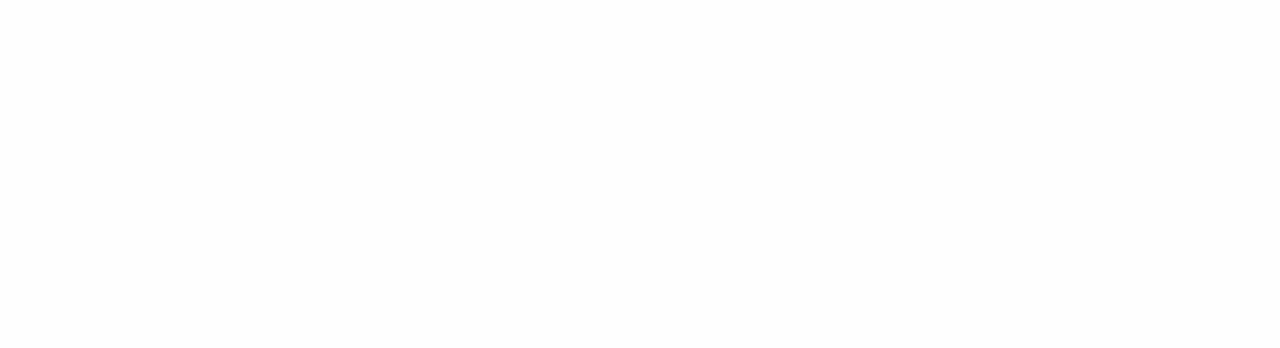
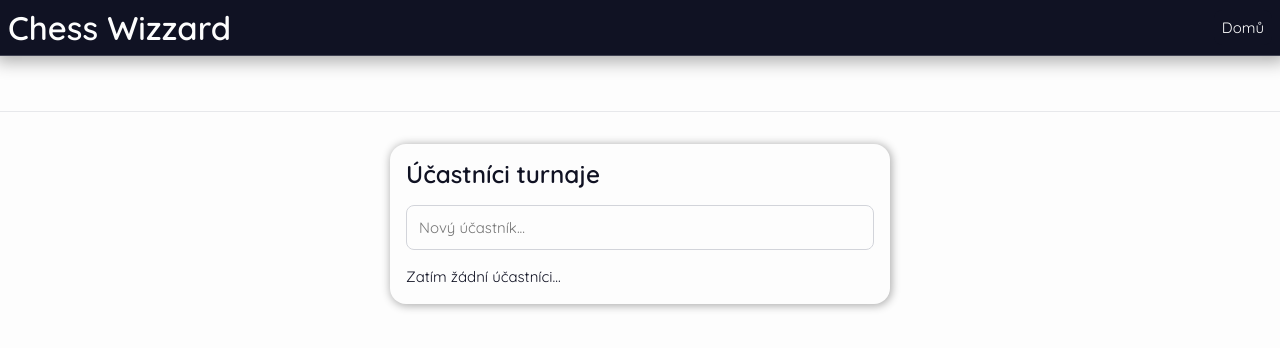
Before and after one commit to Andrej-Dunda/chess-wizzard, a React (Create React App) app in the folder frontend/: page /tournament in a window 1280 px wide. Before the commit this address had no page. Shown: the top 348 px of the page. Built offline with nearby package versions, Linux system fonts and the light colour scheme.

Commit message:
added participants registration page

```diff
--- a/frontend/package.json
+++ b/frontend/package.json
@@ -15,6 +15,7 @@
     "@types/node": "^16.18.96",
     "@types/react": "^18.3.0",
     "@types/react-dom": "^18.3.0",
+    "@types/uuid": "^9.0.8",
     "font-awesome": "^4.7.0",
     "react": "^18.3.0",
     "react-dom": "^18.3.0",
@@ -22,6 +23,7 @@
     "react-scripts": "5.0.1",
     "sass": "^1.75.0",
     "typescript": "^4.9.5",
+    "uuid": "^9.0.1",
     "web-vitals": "^2.1.4"
   },
   "scripts": {
--- a/frontend/src/App.tsx
+++ b/frontend/src/App.tsx
@@ -3,12 +3,14 @@
 import { Route, Routes } from 'react-router-dom'
 import TournamentsOverview from './pages/TournamentsOverview';
 import Layout from './pages/Layout';
+import TournamentWindow from './pages/TournamentWindow';
 
 const App = () => {
   return (
     <Routes>
       <Route path="/" element={<Layout />}>
         <Route index element={<TournamentsOverview />} />
+        <Route path='tournament' element={<TournamentWindow />} />
       </Route>
     </Routes>
   );
--- a/frontend/src/components/modal/modal-contents/EditTournamentModalContent.tsx
+++ b/frontend/src/components/modal/modal-contents/EditTournamentModalContent.tsx
@@ -29,7 +29,7 @@
       return
     }
 
-    putTournament(tournament._id, newTournamentName)
+    putTournament(tournament._id, newTournamentName, tournament.participants)
     closeModal()
   }
 
--- a/frontend/src/components/navigation/Navigation.scss
+++ b/frontend/src/components/navigation/Navigation.scss
@@ -27,7 +27,7 @@
     color: var(--grayscale-100);
     margin: 0;
 
-    font-size: 30px;
+    cursor: pointer;
 
     -webkit-user-select: none; /* Safari */
     -ms-user-select: none; /* Internet Explorer/Edge */
--- a/frontend/src/components/navigation/Navigation.tsx
+++ b/frontend/src/components/navigation/Navigation.tsx
@@ -1,13 +1,13 @@
-import { useNavigate } from 'react-router-dom';
 import './Navigation.scss'
+import { useNav } from '../../contexts/NavigationProvider';
 
 const Navigation = () => {
-  const navigate = useNavigate();
+  const { toHome } = useNav();
 
   return (
     <div className="navigation">
-      <h1 className='navigation-heading'>Chess Wizzard</h1>
-      <button className="home-button" onClick={() => navigate('/')}>Domů</button>
+      <h2 className='navigation-heading' onClick={toHome}>Chess Wizzard</h2>
+      <button className="home-button" onClick={toHome}>Domů</button>
     </div>
   )
 }
--- a/frontend/src/contexts/TournamentsProvider.tsx
+++ b/frontend/src/contexts/TournamentsProvider.tsx
@@ -1,7 +1,8 @@
 import { createContext, useContext, useState } from 'react';
 import React from 'react';
-import { iTournament } from '../interfaces/tournaments-interface';
+import { iParticipant, iTournament } from '../interfaces/tournaments-interface';
 import { useSnackbar } from './SnackbarProvider';
+import { v4 as uuidv4 } from 'uuid';
 
 type TournamentsContextType = {
   tournaments: iTournament[];
@@ -12,7 +13,7 @@
   getTournaments: () => void;
   postTournament: (newTournamentName: string) => void;
   getTournament: (tournamentId: string) => void;
-  putTournament: (tournamentId: string, tournamentName: string) => void;
+  putTournament: (tournamentId: string, tournamentName: string, participants: iParticipant[]) => void;
   deleteTournament: (tournamentId: string) => void;
 };
 
@@ -27,26 +28,115 @@
     {
       _id: 'asdf1',
       name: 'Turnaj 1',
-      date: '2024-1-10'
+      date: '2024-1-10',
+      participants: [
+        {
+          _id: uuidv4(),
+          name: 'Andrej'
+        },
+        {
+          _id: uuidv4(),
+          name: 'Jirka'
+        },
+        {
+          _id: uuidv4(),
+          name: 'Honza'
+        },
+        {
+          _id: uuidv4(),
+          name: 'Kuba'
+        },
+        {
+          _id: uuidv4(),
+          name: 'Lukáš'
+        },
+        {
+          _id: uuidv4(),
+          name: 'Martin'
+        },
+        {
+          _id: uuidv4(),
+          name: 'Michal'
+        },
+        {
+          _id: uuidv4(),
+          name: 'Petr'
+        },
+        {
+          _id: uuidv4(),
+          name: 'Tomáš'
+        },
+        {
+          _id: uuidv4(),
+          name: 'Vojta'
+        },
+        {
+          _id: uuidv4(),
+          name: 'Zdeněk'
+        }
+      ]
     },
     {
       _id: 'asdf2',
       name: 'Turnaj 2',
-      date: '2024-2-10'
+      date: '2024-2-10',
+      participants: []
     },
     {
       _id: 'asdf3',
       name: 'Turnaj 3',
-      date: '2024-3-10'
+      date: '2024-3-10',
+      participants: [
+        {
+          _id: uuidv4(),
+          name: 'Branibor'
+        },
+        {
+          _id: uuidv4(),
+          name: 'Borek'
+        },
+        {
+          _id: uuidv4(),
+          name: 'Drahoslav'
+        },
+        {
+          _id: uuidv4(),
+          name: 'Egon'
+        },
+        {
+          _id: uuidv4(),
+          name: 'František'
+        },
+        {
+          _id: uuidv4(),
+          name: 'Gustav'
+        },
+        {
+          _id: uuidv4(),
+          name: 'Hynek'
+        },
+        {
+          _id: uuidv4(),
+          name: 'Ivan'
+        },
+        {
+          _id: uuidv4(),
+          name: 'Jaroslav'
+        },
+        {
+          _id: uuidv4(),
+          name: 'Kamil'
+        },
+        {
+          _id: uuidv4(),
+          name: 'Ladislav'
+        }
+      ]
     }
   ])
   const [selectedTournament, setSelectedTournament] = useState<iTournament>()
 
   const { openSnackbar } = useSnackbar();
-
-  const generateRandomString = (length: number) => {
-    return Math.random().toString(36).substring(2, 2 + length);
-  }
 
   const getTournaments = async (select?: string) => {
     console.log('getTournaments')
@@ -55,33 +145,37 @@
   const postTournament = async (newTournamentName: string) => {
     if (newTournamentName) {
       setTournaments([...tournaments, {
-        _id: generateRandomString(10),
+        _id: uuidv4(),
         name: newTournamentName,
-        date: '2024-1-10'
-      }])
+        date: '2024-1-10',
+        participants: []
+      }
+      ])
       openSnackbar('Turnaj vytvořen!')
     }
   }
 
-  const getTournament = async (tournamentId: string) => {
+  const getTournament = (tournamentId: string) => {
     setSelectedTournament(tournaments.find(tournament => tournament._id === tournamentId))
   }
 
-  const putTournament = async (tournamentId: string, tournamentName: string) => {
+  const putTournament = (tournamentId: string, tournamentName: string, tournamentParticipants: iParticipant[]) => {
     const updatedTournaments = tournaments.map(tournament => {
       if (tournament._id === tournamentId) {
         return {
           ...tournament,
-          name: tournamentName
+          name: tournamentName,
+          participants: tournamentParticipants
         }
       }
       return tournament
     })
+    console.log(updatedTournaments)
     setTournaments(updatedTournaments)
-    openSnackbar('Turnaj upraven!')
+    setSelectedTournament(updatedTournaments.find(tournament => tournament._id === tournamentId))
   }
 
-  const deleteTournament = async (tournamentId: string) => {
+  const deleteTournament = (tournamentId: string) => {
     const updatedTournaments = tournaments.filter(tournament => tournament._id !== tournamentId)
     setTournaments(updatedTournaments)
     openSnackbar('Turnaj smazán!')
@@ -93,10 +187,10 @@
     selectedTournament: selectedTournament,
     setSelectedTournament: setSelectedTournament,
 
-    getTournaments: getTournaments,
-    postTournament: postTournament,
-    getTournament: getTournament,
-    putTournament: putTournament,
+    getTournaments,
+    postTournament,
+    getTournament,
+    putTournament,
     deleteTournament: deleteTournament
   };
 
--- a/frontend/src/interfaces/tournaments-interface.tsx
+++ b/frontend/src/interfaces/tournaments-interface.tsx
@@ -2,4 +2,10 @@
   _id: string;
   name: string;
   date: string;
+  participants: iParticipant[];
 }
+
+export interface iParticipant {
+  _id: string;
+  name: string;
+}
--- a/frontend/src/pages/Layout.scss
+++ b/frontend/src/pages/Layout.scss
@@ -5,5 +5,5 @@
   display: grid;
   grid-template-rows: var(--navigation-menu-height) 1fr;
 
-  // overflow: hidden;
+  overflow: hidden;
 }
--- /dev/null
+++ b/frontend/src/pages/TournamentWindow.scss
@@ -0,0 +1,73 @@
+.tournament-window {
+  display: grid;
+  grid-template-rows: 56px 1fr;
+
+  .tournament-window-header {
+    display: flex;
+    justify-content: space-between;
+    padding: 16px;
+
+    border-bottom: 1px solid var(--grayscale-150);
+  }
+
+  .tournament-window-body {
+    height: calc(100vh - 112px);
+    display: flex;
+    flex-direction: column;
+    align-items: center;
+    padding: 32px;
+
+    .participants-section {
+      min-width: fit-content;
+      width: 500px;
+      max-height: 100%;
+      overflow: hidden;
+
+      display: flex;
+      flex-direction: column;
+      gap: 16px;
+      padding: 16px;
+      border-radius: 16px;
+
+      box-shadow: 1px 1px 8px 1px rgba(0, 0, 0, 0.31);
+      -webkit-box-shadow: 1px 1px 8px 1px rgba(0, 0, 0, 0.31);
+      -moz-box-shadow: 1px 1px 8px 1px rgba(0, 0, 0, 0.31);
+
+      .participants {
+        border: 1px solid var(--grayscale-150);
+        border-radius: 8px;
+        max-height: calc(100vh - 112px);
+        overflow: auto;
+
+        .participants-wrapper {
+          .participant {
+            padding: 8px;
+            border-bottom: 1px solid var(--grayscale-150);
+
+            display: flex;
+            justify-content: space-between;
+            gap: 8px;
+            align-items: center;
+
+            .remove-icon {
+              display: none;
+              width: 20px;
+              height: 20px;
+              cursor: pointer;
+            }
+
+            &:hover {
+              .remove-icon {
+                display: block;
+              }
+            }
+          }
+
+          &:last-child {
+            border: none;
+          }
+        }
+      }
+    }
+  }
+}
--- /dev/null
+++ b/frontend/src/pages/TournamentWindow.tsx
@@ -0,0 +1,72 @@
+import { FontAwesomeIcon } from '@fortawesome/react-fontawesome';
+import { useTournaments } from '../contexts/TournamentsProvider'
+import './TournamentWindow.scss'
+import React, { useRef, useState } from 'react'
+import { faXmark } from '@fortawesome/free-solid-svg-icons';
+import { iParticipant } from '../interfaces/tournaments-interface';
+
+const TournamentWindow = () => {
+  const { selectedTournament, putTournament } = useTournaments();
+  const newParticipantInputRef = useRef<HTMLInputElement>(null);
+  const [newParticipantName, setNewParticipantName] = useState<string>('');
+  const grayscale900 = getComputedStyle(document.documentElement).getPropertyValue('--grayscale-900').trim();
+
+  const generateRandomString = (length: number) => {
+    return Math.random().toString(36).substring(2, 2 + length);
+  }
+
+  const onNewParticipantInputKeyDown = (e: React.KeyboardEvent<HTMLInputElement>) => {
+    if (e.key === 'Enter') {
+      if (!newParticipantName.trim()) {
+        return
+      }
+
+      selectedTournament && putTournament(selectedTournament._id, selectedTournament.name, [...selectedTournament.participants, {_id: generateRandomString(10), name: newParticipantName}])
+      setNewParticipantName('')
+      newParticipantInputRef.current?.focus()
+    }
+  }
+
+  const removeParticipant = (participantId: string) => {
+    selectedTournament && putTournament(selectedTournament._id, selectedTournament.name, selectedTournament.participants.filter(participant => participant._id !== participantId))
+  }
+
+  return (
+    <div className='tournament-window'>
+      <div className="tournament-window-header">
+        <h5 className="tournament-title">{selectedTournament?.name}</h5>
+        <span className='tournament-date'>{selectedTournament?.date}</span>
+      </div>
+      <div className="tournament-window-body">
+          <section className="participants-section">
+          <h4>Účastníci turnaje</h4>
+          <input
+            type="text"
+            className='new-participant-input'
+            value={newParticipantName}
+            onChange={(e) => setNewParticipantName(e.target.value)}
+            placeholder="Nový účastník..."
+            ref={newParticipantInputRef}
+            onKeyDown={onNewParticipantInputKeyDown}
+          />
+          {selectedTournament?.participants.length ? (
+          <div className="participants">
+            <div className="participants-wrapper">
+              {selectedTournament?.participants.sort().map((participant: iParticipant, index) => (
+                <div key={index} className="participant">
+                  <span className="participant-name">{participant.name}</span>
+                  <FontAwesomeIcon icon={faXmark} color={grayscale900} className='remove-icon' onClick={() => removeParticipant(participant._id)} />
+                </div>
+              ))}
+            </div>
+          </div>
+        ) : (
+          <span>Zatím žádní účastníci...</span>
+        )}
+        </section>
+      </div>
+    </div>
+  )
+}
+
+export default TournamentWindow
```
Also changed, not shown: 1 other file (tests, documents, lock files or other folders).
